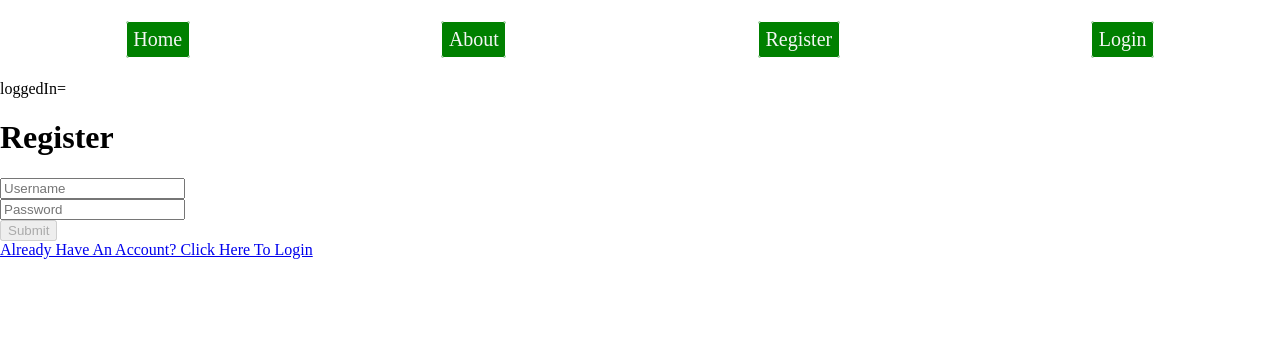
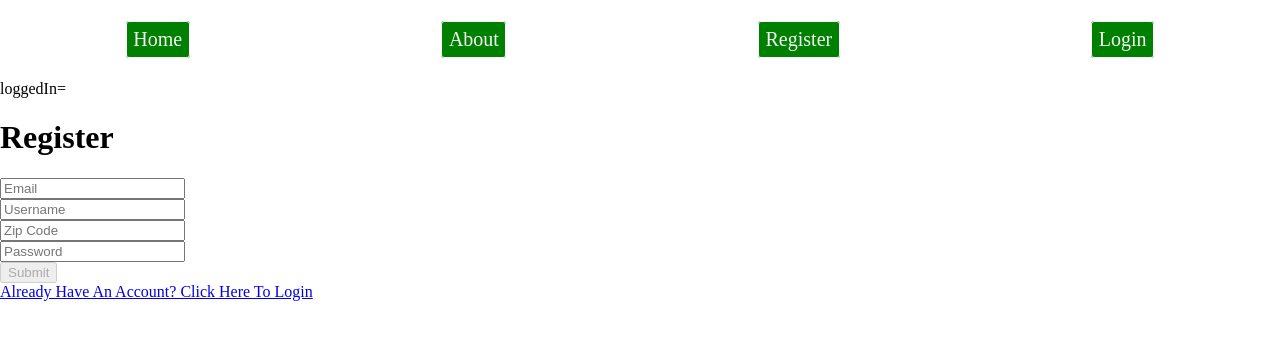
Before and after one commit to Community-Concerns/frontend, a React (Create React App) app: page /register in a window 1280 px wide. Shown: the top 340 px of the page. Built offline with nearby package versions, Linux system fonts and the light colour scheme; no server answers.

Commit message:
added fields

```diff
--- a/src/components/Header.js
+++ b/src/components/Header.js
@@ -67,12 +67,12 @@ function Header({ isLoggedIn, setLoggedStatus }) {
     <div>
       {isLoggedIn ? (
         <StyledDiv>
-          <Link to='/dashboard'>
-            <StyledText>Dashboard</StyledText>
+          <Link to='/Home'>
+
           </Link>
-          <Link to='/add-plant'>
-            <StyledText>Add Plant</StyledText>
-          </Link>
+
+
+
           <Link to='/account'>
             <StyledText>Account</StyledText>
           </Link>
--- a/src/components/Register.js
+++ b/src/components/Register.js
@@ -36,7 +36,7 @@ function Register()
 
 	const [disabled, setDisabled] = useState(true)
 	const [errors, setErrors] = useState({
-		username: "", password: ""
+		username: "", password: "", email: "",
 	})
 
 
@@ -106,10 +106,16 @@ const setFormErrors = (name, value) =>
             <form onSubmit={formSubmit}>
               <h1>Register</h1>
               <div>
-                <input autoComplete="off" placeholder="Username" name="username" value={registerValues.username} onChange={handleChange} />
-                <div className="error" style={{ color: "red" }}>{errors.username}</div>
-              </div>
-              <div>
+                <input autoComplete="off" placeholder="Email" name="email" value={registerValues.email} onChange={handleChange} />
+                <div className="error" style={{ color: "red" }}>{errors.email}</div>
+          </div>
+          <div>
+            <input autoComplete="off" placeholder="Username" name="username" value={registerValues.username} onChange={handleChange} />
+            <div className="error" style={ { color: "red" } }>{ errors.username }</div>
+            <div>
+              <input autoComplete="off" placeholder="Zip Code" name="zipcode" value={ registerValues.zipcode } onChange={ handleChange }/>
+                <div className="error" style={{ color: "red" }}>{errors.username}</div></div>
+
                 <input autoComplete="off" name="password" placeholder="Password" type="password" value={registerValues.password} onChange={handleChange} />
                 <div className="error" style={{ color: "red" }}>{errors.password}</div>
               </div>
```
Also changed, not shown: 1 other file (tests, documents, lock files or other folders).
